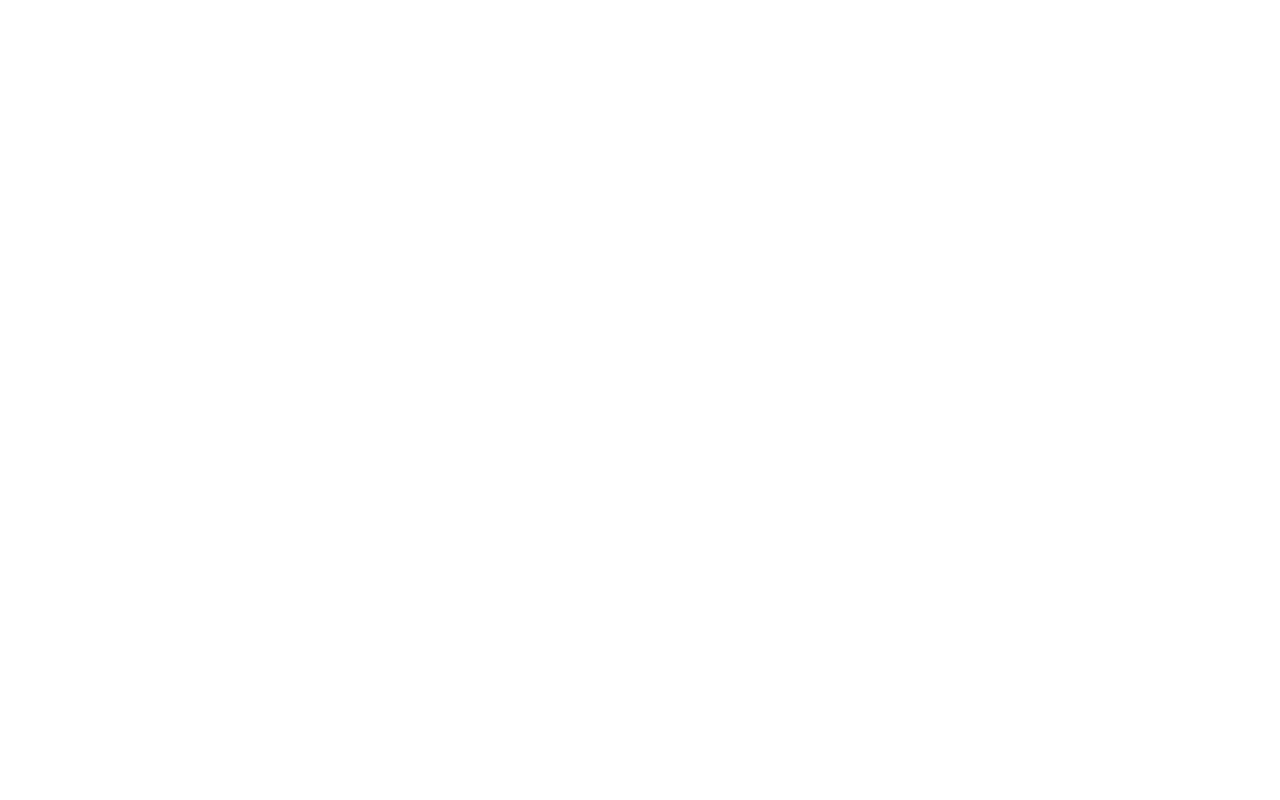
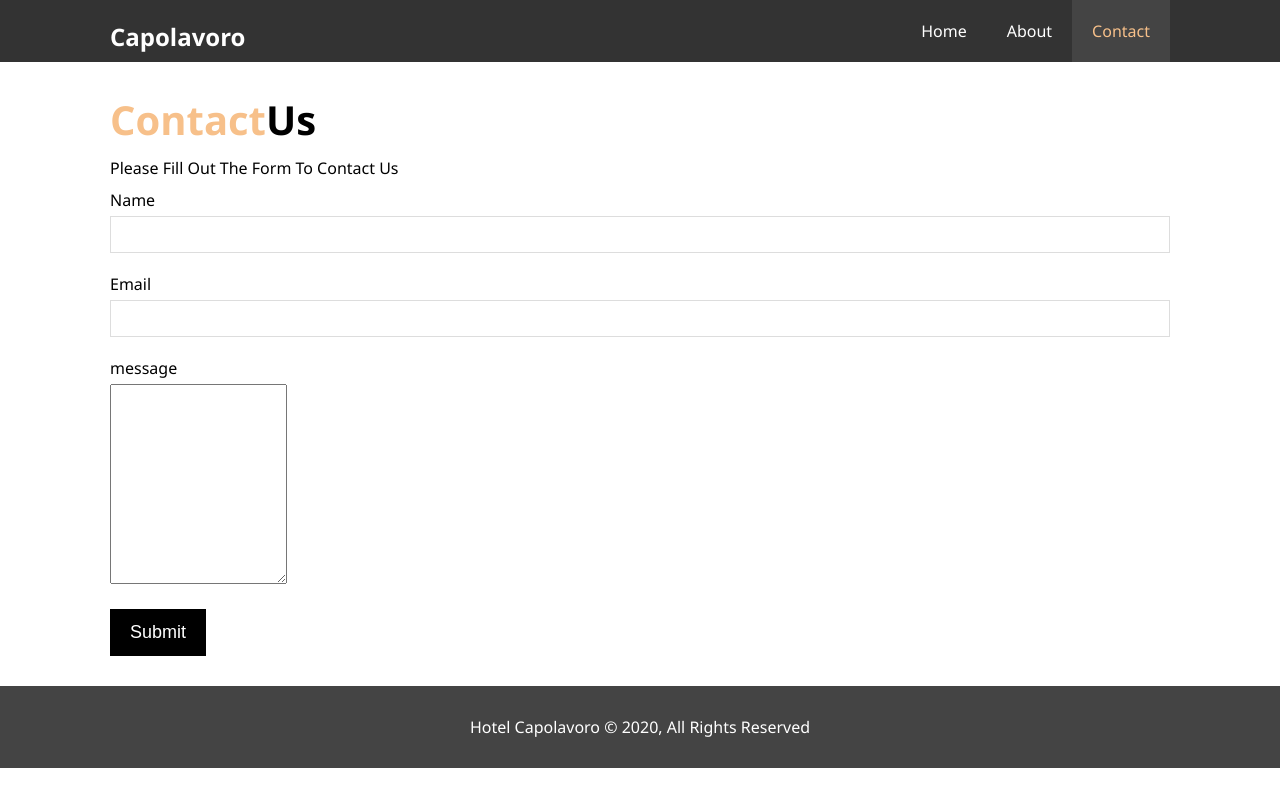
Before and after one commit to EzikeChris/Capolavoro-Hotel-Barcelona-Spain-, a plain HTML site: page contact.html in a window 1280 px wide. Drawn offline with Linux system fonts and the light colour scheme.

Commit message:
contact page

```diff
--- a/contact.html
+++ b/contact.html
@@ -3,9 +3,63 @@
 <head>
     <meta charset="UTF-8">
     <meta name="viewport" content="width=device-width, initial-scale=1.0">
-    <title>Document</title>
+    <meta name="description"  content="Welcome to Capolavoro Hotel">
+    <meta name="keyword"  content="hotel, Catalonia/Barcelona hotel, Spain Espana">
+    <script src="https://kit.fontawesome.com/dd96c52795.js" crossorigin="anonymous"></script>
+    <link rel="stylesheet" href="css/style.css">
+    <title>Contact</title>
 </head>
 <body>
+    <header>
+        <!-- / Never use an id on the same page e.g a class of Id for navbar/ -->
+        <nav id="navbar">
+            <div class="container">
+                <h1 class="logo"><a href="index.html">Capolavoro</a></h1>
+            <ul>
+                <li><a href="index.html">Home</a></li>
+                <li><a  href="about.html">About</a></li>
+                <li><a class="current" href="contact.html">Contact</a></li>
+            </ul>
+        </div>
+        </nav>
+    </header>
 
+    <section id="contact-form" class="py-3">
+        <div class="container">
+            <h1 class="l-heading"><span class="text-primary">Contact</span>Us</h1>
+            <p>Please Fill Out The Form To Contact Us</p>
+            <form action="process.php">
+                <div class="form-group">
+                   <label for="name">Name</label>
+                    <input type="text" name="name" id="name">
+                </div>
+                <div class="form-group">
+                    <label for="email">Email</label>
+                    <input type="email" name="email" id="email">
+                </div>
+                <div class="form-group">
+                    <label for="message">message</label>
+                    <textarea name ="message" name="message" id="message"></textarea>
+                </div>
+
+                <button type="submit" class="btn">Submit</button>
+
+
+            </form>
+        </div>
+
+    </section>
+
+
+
+
+
+
+
+
+
+<footer id="main-footer">
+    <p>Hotel Capolavoro &copy; 2020, All Rights Reserved</p>
+    </footer>
 </body>
 </html>
--- a/css/style.css
+++ b/css/style.css
@@ -240,6 +240,35 @@
 }
 
 
+/* Footer */
+#contact-form .form-group {
+    margin-bottom: 20px;
+}
+
+#contact-form label {
+    display: block;
+    margin-bottom: 5px;
+}
+
+#contact-form input,
+#comntact-form textarea {
+    width: 100%;
+    padding: 10px;
+    border: 1px #ddd solid ;
+}
+
+
+#contact-form textarea {
+    height: 200px;
+}
+
+#contact-form input:focus,
+#contact-form textearea:focus {
+    outline: none;
+    border-color: #f7c08a;
+
+}
+
 /* // footer // */
 #main-footer {
     text-align: center;
```
